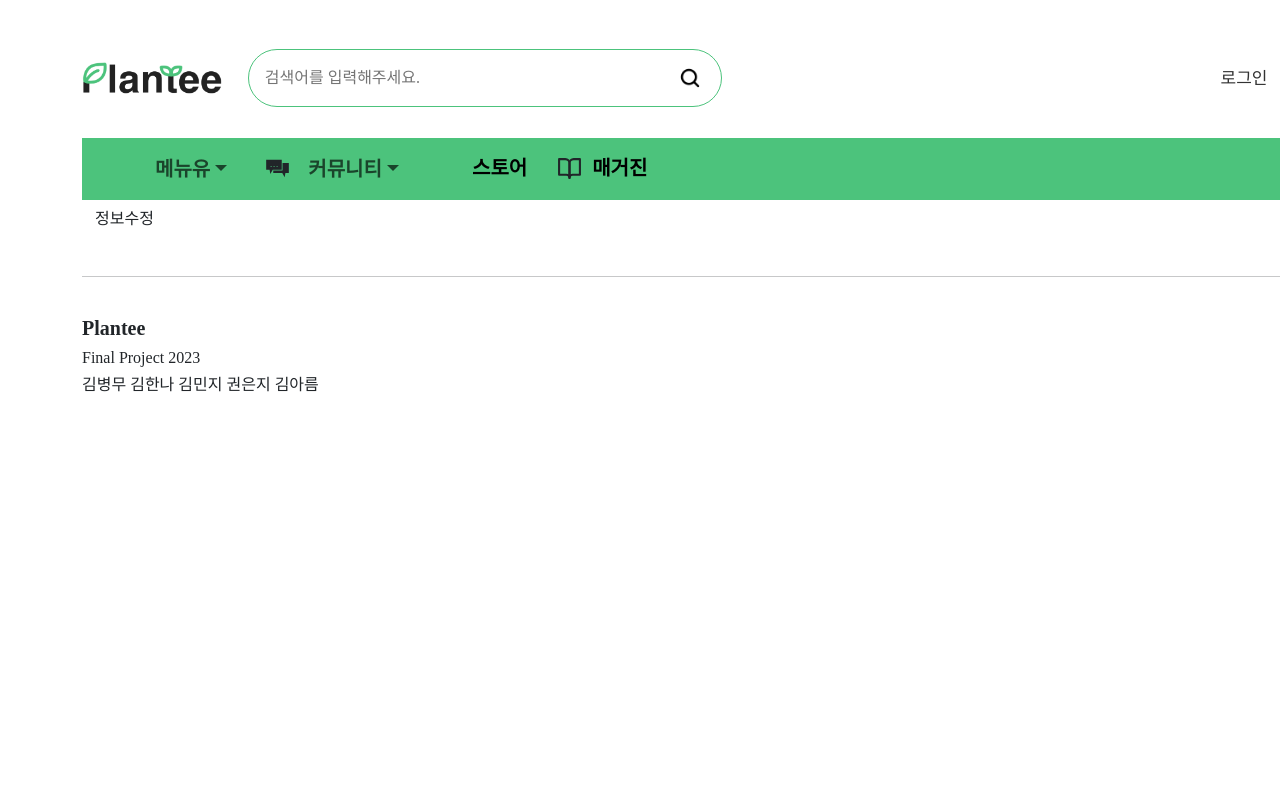
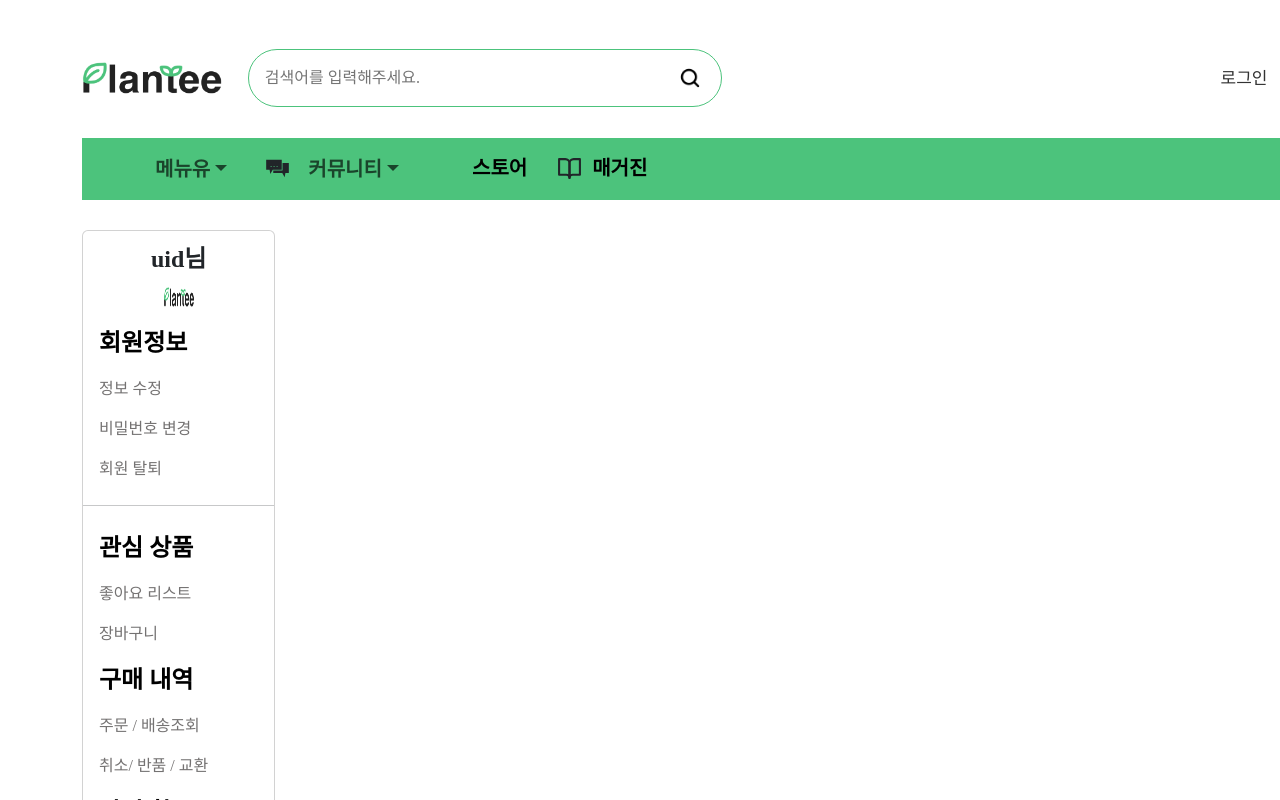
Before and after one commit to Plantee-2023/Plantee_front, a React (Create React App) app: page /users/myPage in a window 1280 px wide. Shown: the top 800 px of the page. Built offline with nearby package versions, Linux system fonts and the light colour scheme; some icons are missing; a web font is replaced by a local one.

Commit message:
feat : 마이페이지

```diff
--- a/src/component/Main.css
+++ b/src/component/Main.css
@@ -1,33 +1,114 @@
 /* 메인 */
-.main_btn { margin-right: 10px; margin-top: 10px; background-color: #4cc67c !important; border-color: #4cc67c !important;}
-.main-spinner{ margin-top: 50px; text-align: center; font-size: 200px;}
+.main_btn {
+    margin-right: 10px;
+    margin-top: 10px;
+    background-color: #4cc67c !important;
+    border-color: #4cc67c !important;
+}
+
+.main-spinner {
+    margin-top: 50px;
+    text-align: center;
+    font-size: 200px;
+}
 
 /* menu_search */
-.menu_header {width: 1280px; padding: 3rem 0 0; display: flex; justify-content: space-between;}
-.menu_logo img {width: 140px;}
-.menu_left {display: flex; align-items: center;}
-.menu_right {display: flex; align-items: center;}
+.menu_header {
+    width: 1280px;
+    padding: 3rem 0 0;
+    display: flex;
+    justify-content: space-between;
+}
+
+.menu_logo img {
+    width: 140px;
+}
+
+.menu_left {
+    display: flex;
+    align-items: center;
+}
+
+.menu_right {
+    display: flex;
+    align-items: center;
+}
 
 /* menu_left */
-.menu_searchwrap {margin-left: 4%; width: 500px;}
-.menu_searchinputwrap {border: 1px solid #4cc37c; padding: 3%; border-radius: 40px;}
-.menu_searchinput {width: 88%; border: none;}
-input:focus {outline:none;}
+.menu_searchwrap {
+    margin-left: 4%;
+    width: 500px;
+}
 
-.menu_searchbtn {border: none; background: none;}
-.menu_searchbtn img {width: 26px; height: 26px; margin-left: 70%;}
+.menu_searchinputwrap {
+    border: 1px solid #4cc37c;
+    padding: 3%;
+    border-radius: 40px;
+}
+
+.menu_searchinput {
+    width: 88%;
+    border: none;
+}
+
+input:focus {
+    outline: none;
+}
+
+.menu_searchbtn {
+    border: none;
+    background: none;
+}
+
+.menu_searchbtn img {
+    width: 26px;
+    height: 26px;
+    margin-left: 70%;
+}
 
 /* menu_right */
-.menu_mymenu {display: flex; align-items: center;}
-.menu_right ul {list-style: none; display: flex; align-items: center; margin-top: 9%;}
-.menu_mymenu>li {align-items: center; margin-left: 2rem;}
-.menu_mymenu a {font-size: 17px; text-decoration: none; color: #333333;}
+.menu_mymenu {
+    display: flex;
+    align-items: center;
+}
+
+.menu_right ul {
+    list-style: none;
+    display: flex;
+    align-items: center;
+    margin-top: 9%;
+}
+
+.menu_mymenu>li {
+    align-items: center;
+    margin-left: 2rem;
+}
+
+.menu_mymenu a {
+    font-size: 17px;
+    text-decoration: none;
+    color: #333333;
+}
 
 
-.main_text {text-align: start;}
-.main_more {margin-left: 550px; color: #000000 !important; text-decoration: none;
-    cursor: pointer; font-size: 15px; font-weight: 600;}
-.main-title {font-weight: 900;text-align: start;font-size: 35px;}
+.main_text {
+    text-align: start;
+}
+
+.main_more {
+    margin-left: 550px;
+    color: #000000 !important;
+    text-decoration: none;
+    cursor: pointer;
+    font-size: 15px;
+    font-weight: 600;
+}
+
+.main-title {
+    font-weight: 900;
+    text-align: start;
+    font-size: 35px;
+}
 
 /* 메뉴 */
 .menu-back-color {
@@ -66,10 +147,11 @@ input:focus {outline:none;}
     margin-top: 7px;
 }
 
-.menu-card{
+.menu-card {
     margin-top: 10px;
     padding: 5px;
 }
+
 .menu-btn {
     background-color: #4cc67c !important;
     border: none !important;
@@ -77,44 +159,47 @@ input:focus {outline:none;}
     font-weight: 600 !important;
     margin-left: 78%;
 }
+
 .menu-toast {
     margin-right: 22%;
-    margin-top: 5%;
+    margin-top: 6%;
 }
 
 .menu-close-btn {
     margin-left: 90%;
     margin-top: 3%;
 }
+
 /* 회원 가입 */
 .join-card {
     width: 700px;
     margin: 0 auto;
 }
-.join-img{
+
+.join-img {
     margin-left: 30%;
     margin-bottom: 50px;
     margin-top: 30px;
 }
 
-.join-check{
+.join-check {
     margin-left: 24px;
     margin-bottom: 15px;
 }
 
-.join-input{
+.join-input {
     max-width: 650px;
     margin: 0 auto;
     margin-bottom: 15px;
 }
 
-.join-address{
+.join-address {
     max-width: 650px;
     margin: 0 auto;
     margin-bottom: 5px;
 }
 
-.join-btn{
+.join-btn {
     background-color: #4cc67c;
     color: #ffffff;
     border: none;
@@ -122,7 +207,8 @@ input:focus {outline:none;}
     font-weight: 900;
     font-size: large;
 }
-.join-add{
+
+.join-add {
     background-color: #4cc67c;
     color: #ffffff;
     border: none;
@@ -198,3 +284,32 @@ input:focus {outline:none;}
     margin-top: 7px;
     margin-left: 26px;
 }
+
+/* 마이 페이지 */
+.mypage-list {
+    margin-top: 30px;
+}
+
+.mypage-item {
+    color: #747272 !important;
+    font-weight: 500 !important;
+}
+
+.mypage-disabled {
+    color: #000000 !important;
+    font-weight: 700 !important;
+    font-size: x-large !important;
+}
+
+.mypage-title {
+    margin: 0 auto !important;
+    font-weight: 900 !important;
+    font-size: x-large !important;
+    margin-top: 10px !important;
+}
+
+.mypage-img {
+    margin: 0 auto !important;
+    margin-top: 10px !important;
+    margin-bottom: 10px !important;
+}
--- a/src/component/Menu.jsx
+++ b/src/component/Menu.jsx
@@ -51,6 +51,7 @@ const Menu = () => {
                                 </>
                                 :
                                 <>
+                                    <li><NavLink to='/users/mypage'>마이 페이지</NavLink></li>
                                     <li>
                                         <div onClick={toggleShowA} style={{ cursor: 'pointer' }} >{sessionStorage.getItem("uid")}님
                                             <ToastContainer position={'top-end'} className='menu-toast'>
--- a/src/component/users/MyPage.jsx
+++ b/src/component/users/MyPage.jsx
@@ -1,10 +1,80 @@
 import React from 'react'
-import { NavLink } from 'react-router-dom'
+import { Col, Row, Tab, Nav, Card } from 'react-bootstrap'
+import '../Main.css'
+import Update from './Update'
 
 const MyPage = () => {
     return (
         <div>
-            <NavLink className="btn" to="/users/update">정보수정</NavLink>
+            <Tab.Container id="left-tabs-example">
+                <Row>
+                    <Col sm={2}>
+                    <Card className='mypage-list'>
+                            <div className='mypage-title'>uid님</div>
+                            <img className='mypage-img' src='/image/logo.png' width={30} height={20}/>
+                            <Nav className="flex-column" >
+                            <Nav.Item>
+                                    <Nav.Link className='mypage-disabled' disabled>회원정보</Nav.Link>
+                                </Nav.Item>
+                                <Nav.Item>
+                                    <Nav.Link eventKey="a" className='mypage-item'>정보 수정</Nav.Link>
+                                </Nav.Item>
+                                <Nav.Item>
+                                    <Nav.Link eventKey="b"  className='mypage-item'>비밀번호 변경</Nav.Link>
+                                </Nav.Item>
+                                <Nav.Item>
+                                    <Nav.Link eventKey="c" className='mypage-item'>회원 탈퇴</Nav.Link>
+                                </Nav.Item>
+                                <hr/>
+                                <Nav.Item>
+                                    <Nav.Link className='mypage-disabled' disabled>관심 상품</Nav.Link>
+                                </Nav.Item>
+                                <Nav.Item>
+                                    <Nav.Link eventKey="1" className='mypage-item'>좋아요 리스트</Nav.Link>
+                                </Nav.Item>
+                                <Nav.Item>
+                                    <Nav.Link eventKey="2" className='mypage-item'>장바구니</Nav.Link>
+                                </Nav.Item>
+                                <Nav.Item>
+                                    <Nav.Link className='mypage-disabled' disabled>구매 내역</Nav.Link>
+                                </Nav.Item>
+                                <Nav.Item>
+                                    <Nav.Link eventKey="3" className='mypage-item'>주문 / 배송조회</Nav.Link>
+                                </Nav.Item>
+                                <Nav.Item>
+                                    <Nav.Link eventKey="4" className='mypage-item'>취소/ 반품 / 교환</Nav.Link>
+                                </Nav.Item>
+                                <Nav.Item>
+                                    <Nav.Link className='mypage-disabled' disabled>나의 활동</Nav.Link>
+                                </Nav.Item>
+                                <Nav.Item>
+                                    <Nav.Link eventKey="5" className='mypage-item'>게시글</Nav.Link>
+                                </Nav.Item>
+                                <Nav.Item>
+                                    <Nav.Link eventKey="6" className='mypage-item'>댓글</Nav.Link>
+                                </Nav.Item>
+                                <Nav.Item>
+                                    <Nav.Link eventKey="7" className='mypage-item'>좋아요</Nav.Link>
+                                </Nav.Item>
+                            </Nav>
+                        </Card>
+                    </Col>
+                    <Col sm={10}>
+                        <Tab.Content>
+                            <Tab.Pane eventKey="1">1</Tab.Pane>
+                            <Tab.Pane eventKey="2">2</Tab.Pane>
+                            <Tab.Pane eventKey="3">3</Tab.Pane>
+                            <Tab.Pane eventKey="4">4</Tab.Pane>
+                            <Tab.Pane eventKey="5">5</Tab.Pane>
+                            <Tab.Pane eventKey="6">6</Tab.Pane>
+                            <Tab.Pane eventKey="7">7</Tab.Pane>
+                            <Tab.Pane eventKey="a"><Update/></Tab.Pane>
+                            <Tab.Pane eventKey="b">b</Tab.Pane>
+                            <Tab.Pane eventKey="c">c</Tab.Pane>
+                        </Tab.Content>
+                    </Col>
+                </Row>
+            </Tab.Container>
         </div>
     )
 }
```
